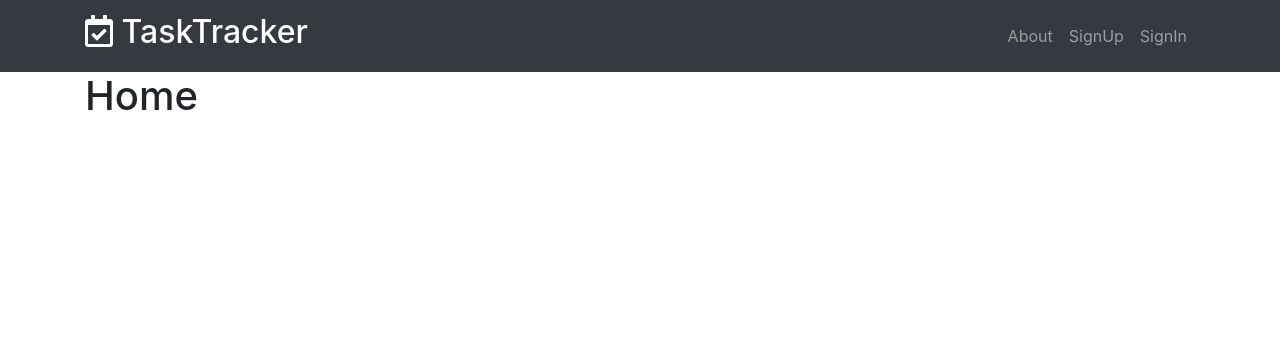
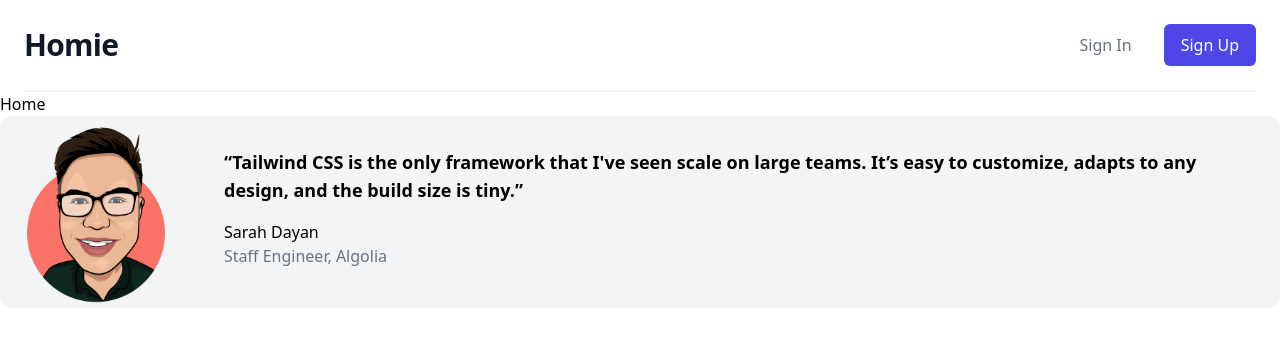
Before and after one commit to homie-avion/homie-react, a React (Create React App) app: page / in a window 1280 px wide. Shown: the top 342 px of the page. Built offline with nearby package versions, Linux system fonts and the light colour scheme.

Commit message:
converts nav bar from bootstrap to tailwind

```diff
--- /dev/null
+++ b/craco.config.js
@@ -0,0 +1,11 @@
+// craco.config.js
+module.exports = {
+  style: {
+    postcss: {
+      plugins: [
+        require('tailwindcss'),
+        require('autoprefixer'),
+      ],
+    },
+  },
+}
--- /dev/null
+++ b/src/components/layout/navbar/dropdown.component.jsx
@@ -0,0 +1,24 @@
+import React from 'react'
+import { Link } from 'react-router-dom';
+
+const Dropdown = ({ isOpen, toggle }) => {
+    return (
+        <div
+            className={
+                isOpen
+                ? 'grid grid-rows-2 items-center bg-white px-6'
+                : 'hidden'
+            }
+            onClick={toggle}
+            >
+            <Link to="/signin" className="h-12 flex items-center justify-end whitespace-nowrap text-base font-medium text-gray-500 hover:text-gray-900 px-4">
+                Sign In
+            </Link>
+            <Link to="/signup" className="h-12 flex items-center justify-end whitespace-nowrap text-base font-medium text-gray-500 hover:text-gray-900 border-b-2 border-gray-100 px-4">
+                Sign Up
+            </Link>
+        </div>
+    )
+}
+
+export default Dropdown
--- a/src/components/layout/navbar/navbar.component.jsx
+++ b/src/components/layout/navbar/navbar.component.jsx
@@ -1,77 +1,135 @@
-import React, {useContext, Fragment} from 'react'
-import { useHistory, withRouter, Link } from 'react-router-dom'
+import React, { useContext, useEffect, useState, Fragment } from "react";
+import { useHistory, withRouter, Link } from "react-router-dom";
 
-import { Navbar as NavbarB, Nav} from 'react-bootstrap'
+import Dropdown from './dropdown.component'
+// import { Navbar as NavbarB, Nav} from 'react-bootstrap'
 
 //context
-import AlertContext from '../../../context/alert/alertContext'
-import UserContext from '../../../context/user/userContext'
+import AlertContext from "../../../context/alert/alertContext";
+import UserContext from "../../../context/user/userContext";
 
 const Navbar = () => {
+    const [isOpen, setIsOpen] = useState(false);
 
-    const alertContext = useContext(AlertContext)
-    const userContext = useContext(UserContext)
+    const toggle = () => {
+        setIsOpen(!isOpen);
+    };
+
+    useEffect(() => {
+        const hideMenu = () => {
+            if (window.innerWidth > 768 && isOpen) {
+                setIsOpen(false);
+                console.log('i resized');
+            }
+        };
+        window.addEventListener('resize', hideMenu);
+
+        return () => {
+            window.removeEventListener('resize', hideMenu);
+        };
+    })
+
+    const alertContext = useContext(AlertContext);
+    const userContext = useContext(UserContext);
     const history = useHistory();
 
-    const {token, logOutUser} = userContext
+    const { token, logOutUser } = userContext;
 
-    const reRoute = () => history.push("/")
-
+    const reRoute = () => history.push("/");
 
     const handleClick = () => {
-        console.log("logout clicked")
+        console.log("logout clicked");
 
         const status_message = {
-            status: "Success",
-            message: "User Logged out."
+        status: "Success",
+        message: "User Logged out.",
+        };
+
+        logOutUser(setAlertReRoute, status_message);
+    };
+
+    const setAlertReRoute = (message, statusCode) => {
+        if (message) {
+        alertContext.setAlert({
+            title: message.status,
+            message: message.message,
+        });
         }
 
-        logOutUser(setAlertReRoute, status_message)
-    }
-
-    const setAlertReRoute = (message, statusCode) => {
-        if (message){
-            alertContext.setAlert({title: message.status, message: message.message})
+        if (statusCode === 200) {
+        reRoute();
         }
-
-        if (statusCode === 200){
-            reRoute()
-        }
-    }
-
-
+    };
 
     return (
+    <Fragment>
+        <nav
+            className="max-w-7xl mx-auto px-4 sm:px-6"
+            role="navigation"
+        >
+            <div className="flex justify-between items-center border-b-2 border-gray-100 py-6">
+                <Link to="/" className="text-gray-900 text-3xl font-extrabold tracking-tight">
+                    Homie
+                </Link>
+                <div className="px-4 cursor-pointer md:hidden" onClick={toggle}>
+                    <svg
+                        className="w-6 h-6"
+                        fill="none"
+                        stroke="currentColor"
+                        viewBox="0 0 24 24"
+                        xmlns="http://www.w3.org/2000/svg"
+                    >
+                    <path
+                        strokeLinecap="round"
+                        strokeLinejoin="round"
+                        strokeWidth={2}
+                        d="M4 6h16M4 12h16M4 18h16"
+                    />
+                    </svg>
+                </div>
 
-        <NavbarB collapseOnSelect expand="lg" bg="dark" variant="dark">
-            <div className="container d-flex">
-                <NavbarB.Brand as={Link} to="/"><h2><i className="far fa-calendar-check"></i> TaskTracker</h2></NavbarB.Brand>
-                <NavbarB.Toggle aria-controls="responsive-navbar-nav" />
-                <NavbarB.Collapse id="responsive-navbar-nav">
-                    <Nav className="ml-auto">
-                    {
-                        token ?
-                        <Fragment>
-                            <Nav.Link as={Link} to="/journals">Journals</Nav.Link>
-                            {
-                            <Nav.Link as={Link} to="/account">Account</Nav.Link>
-                            }
-                            <Nav.Link onClick={()=>handleClick()}>Logout</Nav.Link>
-                        </Fragment>
-                        :
-                        <Fragment>
-                            <Nav.Link as={Link} to="/about">About</Nav.Link>
-                            <Nav.Link as={Link} to="/signup">SignUp</Nav.Link>
-                            <Nav.Link as={Link} to="/signin">SignIn</Nav.Link>
-                        </Fragment>
-                    }
-                    </Nav>
-                </NavbarB.Collapse>
+                <div className="md:block hidden">
+                    <Link to="/signin" className="whitespace-nowrap text-base font-medium text-gray-500 hover:text-gray-900">
+                        Sign In
+                    </Link>
+                    <Link to="/signup" className="ml-8 whitespace-nowrap inline-flex items-center justify-center px-4 py-2 border border-transparent rounded-md shadow-sm text-base font-medium text-white bg-indigo-600 hover:bg-indigo-700">
+                        Sign Up
+                    </Link>
+                </div>
+            </div>
+        </nav>
+        <Dropdown isOpen={isOpen} toggle={toggle} />
+    </Fragment>
 
-            </div>
-        </NavbarB>
+    );
+};
 
-    )
-}
+export default withRouter(Navbar);
 
-export default withRouter(Navbar)
+// <NavbarB collapseOnSelect expand="lg" bg="dark" variant="dark">
+//     <div className="container d-flex">
+//         <NavbarB.Brand as={Link} to="/"><h2><i className="far fa-calendar-check"></i> TaskTracker</h2></NavbarB.Brand>
+//         <NavbarB.Toggle aria-controls="responsive-navbar-nav" />
+//         <NavbarB.Collapse id="responsive-navbar-nav">
+//             <Nav className="ml-auto">
+//             {
+//                 token ?
+//                 <Fragment>
+//                     <Nav.Link as={Link} to="/journals">Journals</Nav.Link>
+//                     {
+//                     <Nav.Link as={Link} to="/account">Account</Nav.Link>
+//                     }
+//                     <Nav.Link onClick={()=>handleClick()}>Logout</Nav.Link>
+//                 </Fragment>
+//                 :
+//                 <Fragment>
+//                     <Nav.Link as={Link} to="/about">About</Nav.Link>
+//                     <Nav.Link as={Link} to="/signup">SignUp</Nav.Link>
+//                     <Nav.Link as={Link} to="/signin">SignIn</Nav.Link>
+//                 </Fragment>
+//             }
+//             </Nav>
+//         </NavbarB.Collapse>
+
+//     </div>
+// </NavbarB>
--- a/src/components/pages/home.component.jsx
+++ b/src/components/pages/home.component.jsx
@@ -15,6 +15,26 @@ const Home = () => {
     return (
         <div className="container">
             <h1>Home</h1>
+            <figure class="md:flex bg-gray-100 rounded-xl p-8 md:p-0">
+                <img class="w-32 h-32 md:w-48 md:h-auto md:rounded-none rounded-full mx-auto" src="/assets/img/rednacario.png" alt="" width="384" height="512"/>
+                <div class="pt-6 md:p-8 text-center md:text-left space-y-4">
+                    <blockquote>
+                        <p class="text-lg font-semibold">
+                        “Tailwind CSS is the only framework that I've seen scale
+                        on large teams. It’s easy to customize, adapts to any design,
+                        and the build size is tiny.”
+                    </p>
+                    </blockquote>
+                    <figcaption class="font-medium">
+                        <div class="text-cyan-600">
+                            Sarah Dayan
+                        </div>
+                        <div class="text-gray-500">
+                            Staff Engineer, Algolia
+                        </div>
+                    </figcaption>
+                </div>
+            </figure>
         </div>
     )
 }
--- a/src/index.css
+++ b/src/index.css
@@ -1,4 +1,8 @@
-body {
+@tailwind base;
+@tailwind components;
+@tailwind utilities;
+
+/* body {
   margin: 0;
   font-family: -apple-system, BlinkMacSystemFont, 'Segoe UI', 'Roboto', 'Oxygen',
     'Ubuntu', 'Cantarell', 'Fira Sans', 'Droid Sans', 'Helvetica Neue',
@@ -10,4 +14,4 @@ body {
 code {
   font-family: source-code-pro, Menlo, Monaco, Consolas, 'Courier New',
     monospace;
-}
+} */
--- a/src/index.js
+++ b/src/index.js
@@ -3,7 +3,8 @@ import ReactDOM from 'react-dom';
 
 import App from './App';
 
-import 'bootstrap/dist/css/bootstrap.min.css'
+import './index.css';
+// import 'bootstrap/dist/css/bootstrap.min.css'
 
 import UserState from './context/user/UserState'
 
--- /dev/null
+++ b/tailwind.config.js
@@ -0,0 +1,15 @@
+module.exports = {
+  purge: ['./src/**/*.{js,jsx,ts,tsx}', './public/index.html'],
+  darkMode: false, // or 'media' or 'class'
+  theme: {
+    extend: {},
+    fontFamily: {
+      'helvetica': ['Helvetica Neue', 'Arial', 'sans-serif'],
+      'body': ['Roboto', 'Arial', 'sans-serif']
+    }
+  },
+  variants: {
+    extend: {},
+  },
+  plugins: [],
+}
```
Also changed, not shown: package.json (+7 -3 lines), public/assets/img/rednacario.png (added), 1 other file (tests, documents, lock files or other folders).
